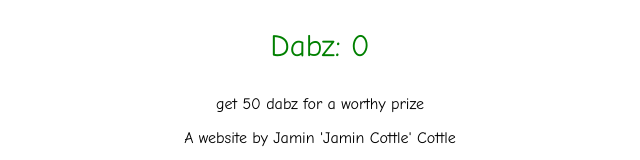
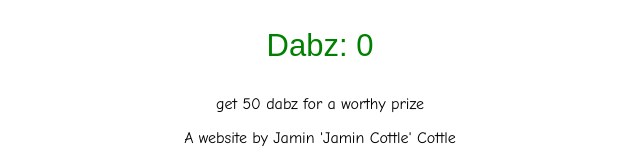
Before and after one commit to irritatingrub/Website, a plain HTML site: page index.html in a window 1280 px wide. Shown: the part 1349-1509 px from the top of the page, 320-960 px from the left. Drawn offline with Linux system fonts and the light colour scheme.

Commit message:
Update index.html

```diff
--- a/index.html
+++ b/index.html
@@ -12,7 +12,7 @@
 <br>
 <p>Joey is an American sitcom and a spin-off of Friends starring Matt LeBlanc reprising his role as Joey Tribbiani. It premiered on the NBC television network, on ....</p>
 <button style="height:400px;width:500px" id="but" onclick="clicked()">Deez Clicks<br><img style="height:350px;width:450px" src="deez noopthts guy.jpg"></button>
-<p id="text" style="font-size:31px; color:green"></p>
+<p id="text" style="font-size:31px; color:green; font-family:Arial"></p>
 
 <p>get 50 dabz for a worthy prize</p>
 <p>A website by Jamin 'Jamin Cottle' Cottle </p>
```
